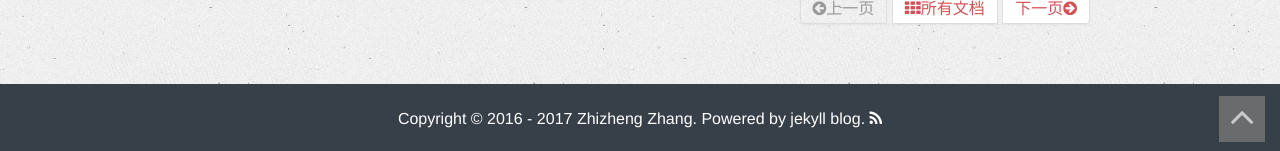
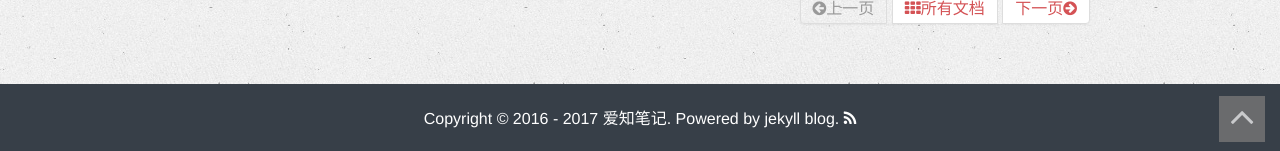
Before and after one commit to zhizheng/zhizheng.github.io, a Jekyll site: the page built from index.html, in a window 1280 px wide and 900 px high, scrolled down 6055 px. Shown: the part 746-897 px from the top of the window. Built offline with Jekyll 4.4.1, drawn with Linux system fonts in a browser that asks for light colours; the list of posts is cut into pages by our own code.

Commit message:
Update _config.yml

```diff
--- a/_config.yml
+++ b/_config.yml
@@ -17,7 +17,7 @@ safe: false
 title : 爱知笔记
 tagline: Site Tagline
 author :
-  name : Zhizheng Zhang
+  name : 爱知笔记
   email : zhizheng118@gmail.com
   github : username
   twitter : username
```
